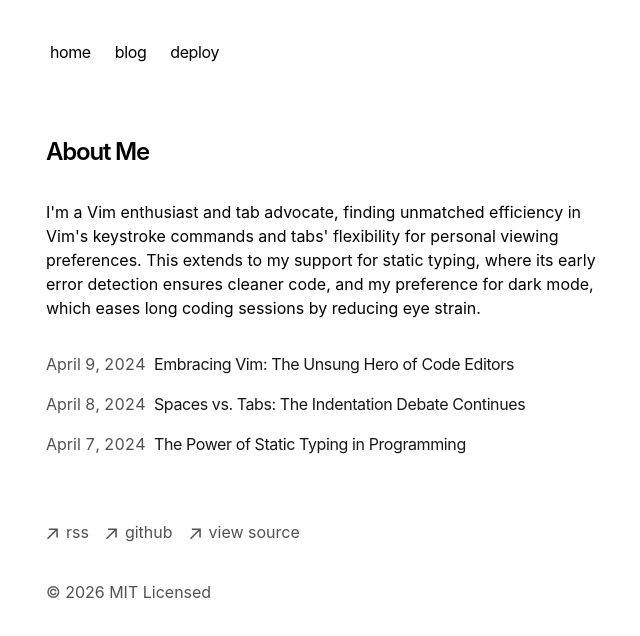
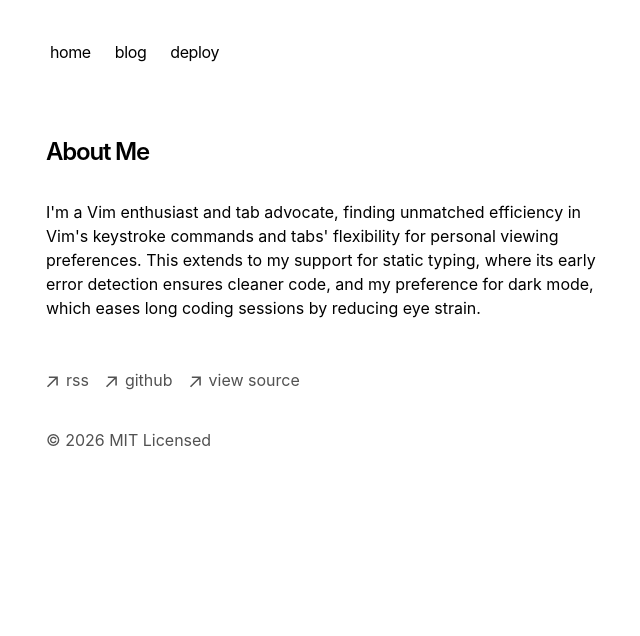
Before and after one commit to DavidBraswell/portfolio-website, a Next.js app: page / in a window 1280 px wide. Shown: the top 636 px of the page, without its empty margins (306-946 px from the left). Built offline with nearby package versions, Linux system fonts and the light colour scheme.

Commit message:
removed blog from home page

```diff
--- a/app/page.tsx
+++ b/app/page.tsx
@@ -1,5 +1,3 @@
-import { BlogPosts } from 'app/components/posts'
-
 export default function Page() {
   return (
     <section>
@@ -13,9 +11,7 @@
         early error detection ensures cleaner code, and my preference for dark
         mode, which eases long coding sessions by reducing eye strain.`}
       </p>
-      <div className="my-8">
-        <BlogPosts />
-      </div>
+
     </section>
   )
 }
```
